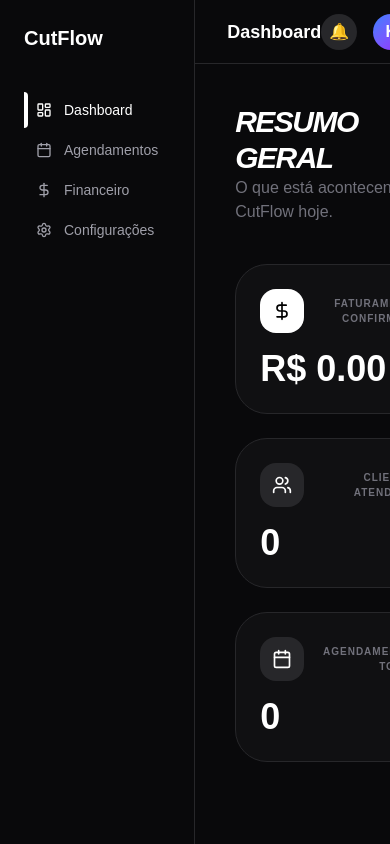
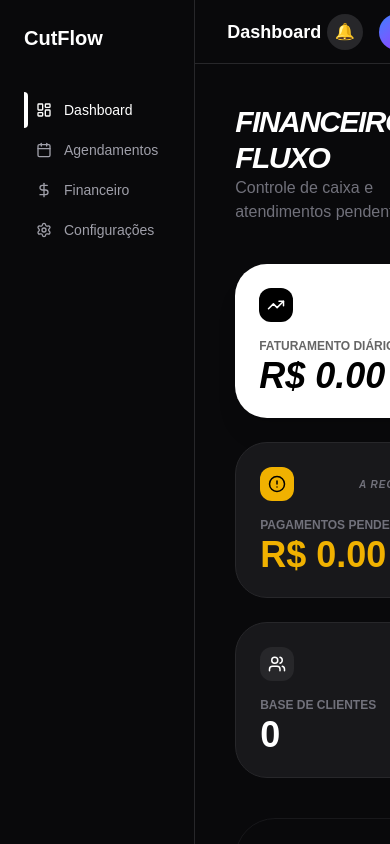
Before and after one commit to kauacast1208/cutflow, a Next.js app: page /dashboard in a window 390 px wide. Shown: the top 844 px of the page. Built offline with nearby package versions, Linux system fonts and the light colour scheme; no server answers; the database is empty.

Commit message:
feat: dashboard com foco em financeiro e pendencias

```diff
--- a/app/dashboard/page.tsx
+++ b/app/dashboard/page.tsx
@@ -2,7 +2,7 @@
 
 import { createClient } from '@supabase/supabase-js'
 import { useEffect, useState } from 'react'
-import { DollarSign, Users, Calendar, TrendingUp } from 'lucide-react'
+import { DollarSign, Users, Clock, AlertCircle, TrendingUp } from 'lucide-react'
 
 const supabase = createClient(
   process.env.NEXT_PUBLIC_SUPABASE_URL!,
@@ -10,35 +10,41 @@
 )
 
 export default function DashboardPrincipal() {
-  const [stats, setStats] = useState({ revenue: 0, clients: 0, appointments: 0 })
-  const [nextClient, setNextClient] = useState<any>(null)
+  const [stats, setStats] = useState({ daily: 0, pending: 0, totalClients: 0 })
+  const [pendingList, setPendingList] = useState<any[]>([])
 
   useEffect(() => {
     async function getStats() {
-      // Puxa agendamentos confirmados para calcular faturamento
-      const { data: appts } = await supabase
+      const today = new Date().toISOString().split('T')[0]
+
+      // 1. Puxa TUDO para calcular
+      const { data: allAppts } = await supabase
         .from('appointments')
         .select('*, services(price)')
-        .eq('status', 'confirmed')
 
-      const totalRevenue = appts?.reduce((acc, curr) => acc + (curr.services?.price || 0), 0) || 0
+      if (allAppts) {
+        // Faturamento Diário (Confirmados hoje)
+        const dailyRevenue = allAppts
+          .filter(a => a.status === 'confirmed' && a.date.startsWith(today))
+          .reduce((acc, curr) => acc + (curr.services?.price || 0), 0)
 
-      setStats({
-        revenue: totalRevenue,
-        clients: appts?.length || 0,
-        appointments: appts?.length || 0
-      })
+        // Pagamentos Pendentes (Status 'pending')
+        const pendingRevenue = allAppts
+          .filter(a => a.status === 'pending')
+          .reduce((acc, curr) => acc + (curr.services?.price || 0), 0)
 
-      // Puxa o próximo cliente do dia
-      const { data: next } = await supabase
-        .from('appointments')
-        .select('*, services(name)')
-        .eq('status', 'confirmed')
-        .order('date', { ascending: true })
-        .limit(1)
-        .single()
+        // Total de Clientes Únicos
+        const uniqueClients = new Set(allAppts.map(a => a.client_name)).size
 
-      if (next) setNextClient(next)
+        setStats({
+          daily: dailyRevenue,
+          pending: pendingRevenue,
+          totalClients: uniqueClients
+        })
+
+        // Lista os top 3 pendentes
+        setPendingList(allAppts.filter(a => a.status === 'pending').slice(0, 3))
+      }
     }
 
     getStats()
@@ -47,55 +53,67 @@
   return (
     <div className="space-y-10">
       <div>
-        <h1 className="text-3xl font-black italic uppercase tracking-tighter">Resumo Geral</h1>
-        <p className="text-zinc-500">O que está acontecendo na CutFlow hoje.</p>
+        <h1 className="text-3xl font-black italic uppercase tracking-tighter">Financeiro & Fluxo</h1>
+        <p className="text-zinc-500">Controle de caixa e atendimentos pendentes.</p>
       </div>
 
       {/* CARDS DE STATUS */}
       <div className="grid grid-cols-1 md:grid-cols-3 gap-6">
-        <div className="bg-zinc-900/50 border border-zinc-800 p-6 rounded-[2rem]">
+        {/* FATURAMENTO DIÁRIO */}
+        <div className="bg-white text-black p-6 rounded-[2rem] shadow-xl">
           <div className="flex items-center justify-between mb-4">
-            <div className="p-3 bg-white text-black rounded-2xl"><DollarSign size={20}/></div>
-            <span className="text-[10px] font-bold text-zinc-500 uppercase tracking-widest text-right">Faturamento <br/> Confirmado</span>
+            <div className="p-2 bg-black text-white rounded-xl"><TrendingUp size={18}/></div>
+            <span className="text-[10px] font-black uppercase tracking-widest italic">Hoje</span>
           </div>
-          <p className="text-4xl font-black">R$ {stats.revenue.toFixed(2)}</p>
+          <p className="text-xs font-bold opacity-60 uppercase">Faturamento Diário</p>
+          <p className="text-4xl font-black italic leading-none mt-1">R$ {stats.daily.toFixed(2)}</p>
         </div>
 
-        <div className="bg-zinc-900/50 border border-zinc-800 p-6 rounded-[2rem]">
+        {/* PENDENTES */}
+        <div className="bg-zinc-900 border border-zinc-800 p-6 rounded-[2rem]">
           <div className="flex items-center justify-between mb-4">
-            <div className="p-3 bg-zinc-800 text-white rounded-2xl"><Users size={20}/></div>
-            <span className="text-[10px] font-bold text-zinc-500 uppercase tracking-widest text-right">Clientes <br/> Atendidos</span>
+            <div className="p-2 bg-yellow-500 text-black rounded-xl"><AlertCircle size={18}/></div>
+            <span className="text-[10px] font-black text-zinc-500 uppercase tracking-widest italic">A Receber</span>
           </div>
-          <p className="text-4xl font-black">{stats.clients}</p>
+          <p className="text-xs font-bold text-zinc-500 uppercase">Pagamentos Pendentes</p>
+          <p className="text-4xl font-black text-yellow-500 leading-none mt-1">R$ {stats.pending.toFixed(2)}</p>
         </div>
 
-        <div className="bg-zinc-900/50 border border-zinc-800 p-6 rounded-[2rem]">
+        {/* CLIENTES */}
+        <div className="bg-zinc-900 border border-zinc-800 p-6 rounded-[2rem]">
           <div className="flex items-center justify-between mb-4">
-            <div className="p-3 bg-zinc-800 text-white rounded-2xl"><Calendar size={20}/></div>
-            <span className="text-[10px] font-bold text-zinc-500 uppercase tracking-widest text-right">Agendamentos <br/> Totais</span>
+            <div className="p-2 bg-zinc-800 text-white rounded-xl"><Users size={18}/></div>
           </div>
-          <p className="text-4xl font-black">{stats.appointments}</p>
+          <p className="text-xs font-bold text-zinc-500 uppercase">Base de Clientes</p>
+          <p className="text-4xl font-black leading-none mt-1">{stats.totalClients}</p>
         </div>
       </div>
 
-      {/* PRÓXIMO CLIENTE DESTAQUE */}
-      {nextClient && (
-        <div className="bg-white text-black p-8 rounded-[2.5rem] flex flex-col md:flex-row items-center justify-between gap-6 shadow-2xl shadow-white/5">
-          <div className="flex items-center gap-6">
-            <div className="w-20 h-20 bg-black text-white rounded-full flex items-center justify-center text-3xl font-black italic border-4 border-zinc-200">
-              {nextClient.client_name[0]}
-            </div>
-            <div>
-              <p className="text-[10px] font-black uppercase tracking-[0.3em] opacity-40 mb-1">Próximo da Fila</p>
-              <h2 className="text-3xl font-black italic uppercase leading-none">{nextClient.client_name}</h2>
-              <p className="font-bold opacity-60 mt-1">{nextClient.services?.name} • {new Date(nextClient.date).toLocaleTimeString('pt-BR', {hour: '2-digit', minute:'2-digit'})}</p>
-            </div>
-          </div>
-          <div className="px-6 py-3 border-2 border-black rounded-full font-black uppercase tracking-widest text-sm">
-            Prepare a Tesoura ✂️
-          </div>
+      {/* SEÇÃO DE PENDENTES RÁPIDA */}
+      <div className="bg-zinc-950 border border-zinc-900 rounded-[2.5rem] p-8">
+        <h2 className="text-xl font-black italic uppercase mb-6 flex items-center gap-2">
+          <Clock className="text-zinc-500" size={20} /> Próximos Pendentes
+        </h2>
+
+        <div className="space-y-4">
+          {pendingList.length === 0 ? (
+            <p className="text-zinc-600 text-sm italic">Nenhum pagamento pendente no momento.</p>
+          ) : (
+            pendingList.map((item) => (
+              <div key={item.id} className="flex items-center justify-between p-4 bg-zinc-900/50 border border-zinc-800 rounded-2xl">
+                <div>
+                  <p className="font-bold text-white uppercase text-sm italic">{item.client_name}</p>
+                  <p className="text-[10px] text-zinc-500 font-bold uppercase">{item.services?.name || 'Serviço'}</p>
+                </div>
+                <div className="text-right">
+                  <p className="font-black text-white italic">R$ {item.services?.price.toFixed(2)}</p>
+                  <p className="text-[10px] text-yellow-500 font-black uppercase">Aguardando</p>
+                </div>
+              </div>
+            ))
+          )}
         </div>
-      )}
+      </div>
     </div>
   )
 }
```
